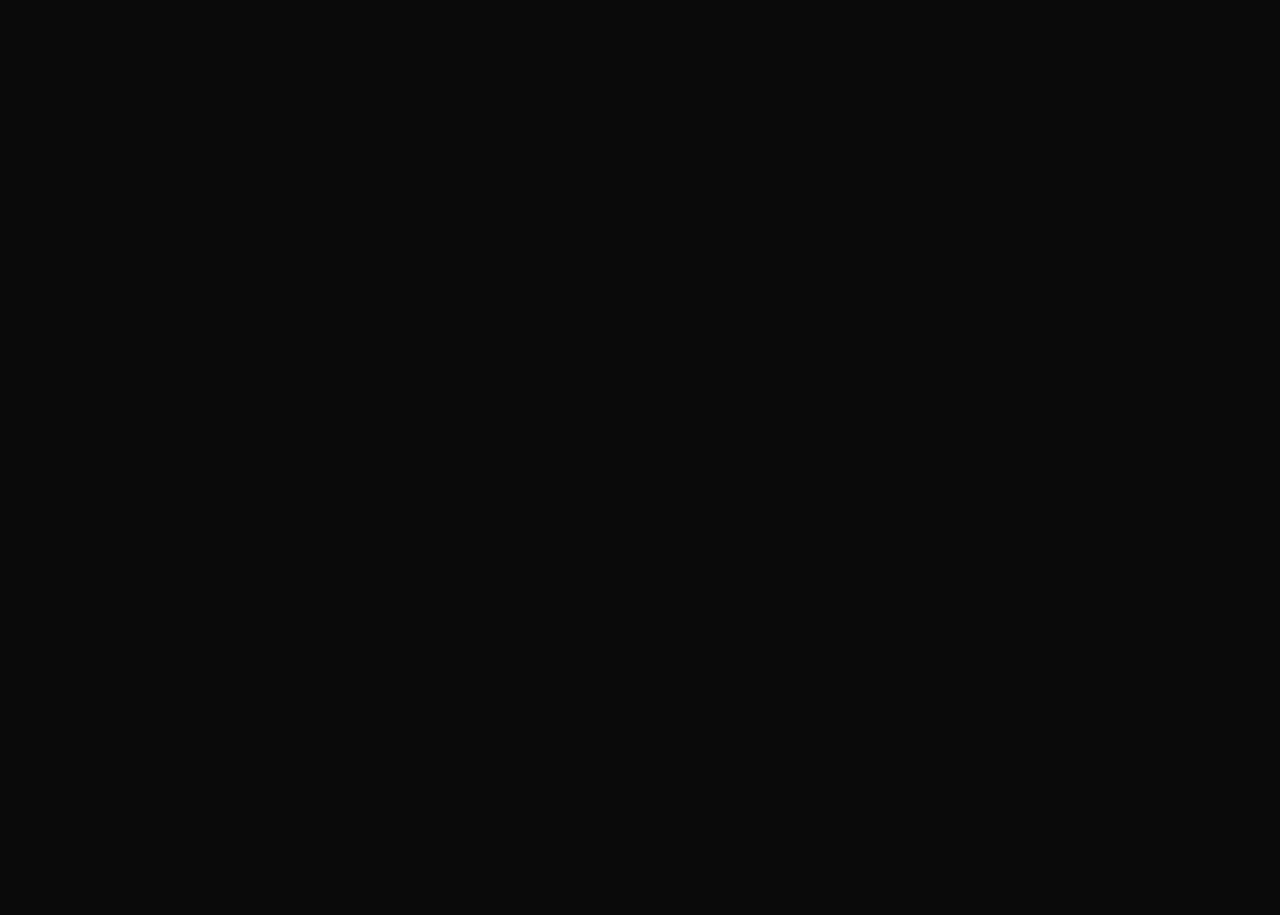
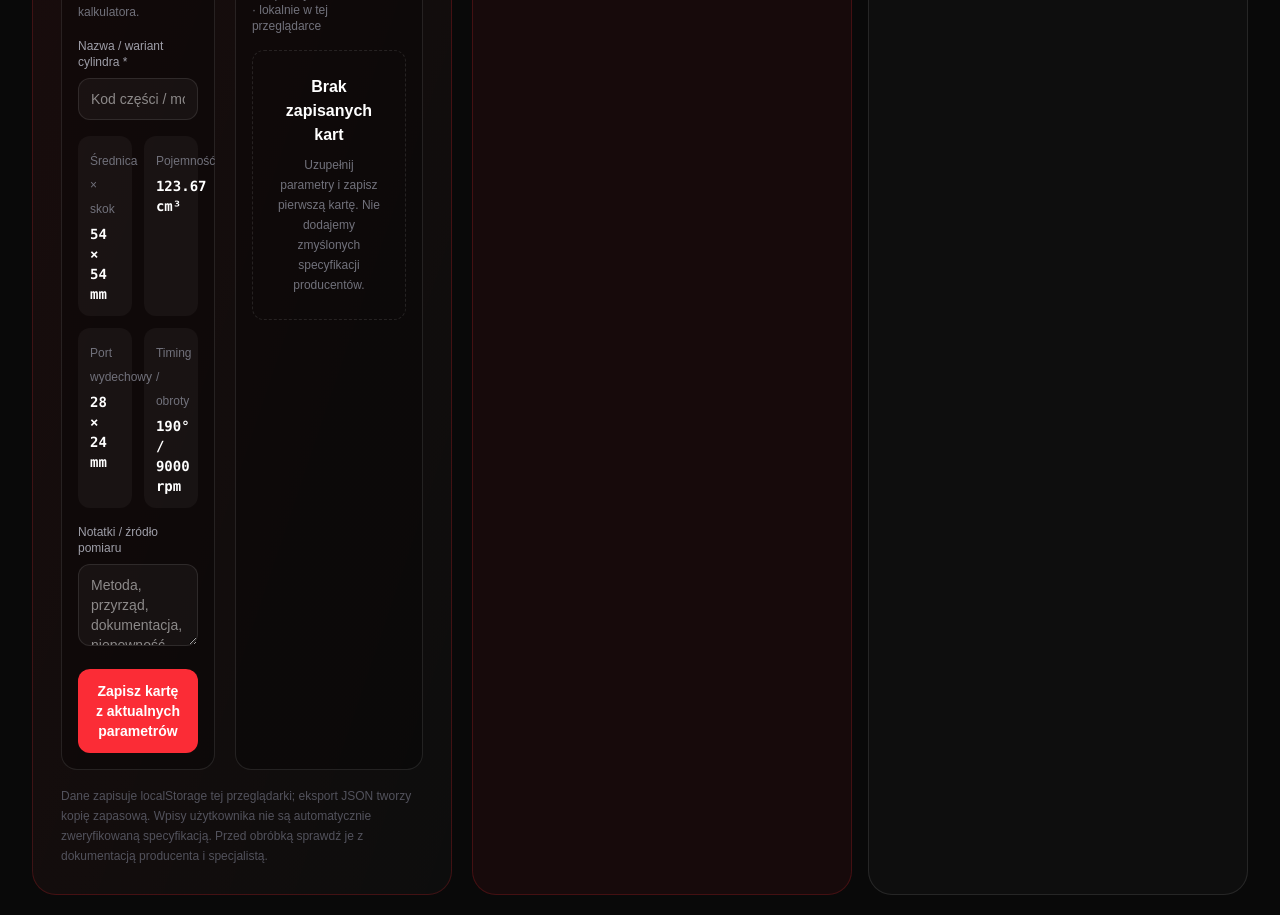
Before and after one commit to maker599/Motohub, a Next.js app: page /narzedzia/kalkulator in a window 1280 px wide. Shown: the part 2660-3575 px from the top of the page. Before the commit the page ends 2608 px from the top, so only its background shows below. Built offline with nearby package versions, Linux system fonts and the light colour scheme; no server answers.

Commit message:
Integrate cylinder measurement cards into 2T Exhaust Lab

```diff
--- a/app/narzedzia/kalkulator/page.tsx
+++ b/app/narzedzia/kalkulator/page.tsx
@@ -1,7 +1,7 @@
 'use client';
 
 import Link from "next/link";
-import { useMemo, useState } from "react";
+import { useEffect, useMemo, useState } from "react";
 import SiteNav from "../../SiteNav";
 
 type Inputs = {
@@ -27,10 +27,23 @@ const conePattern=(length:number,d1:number,d2:number)=>{
 };
 const label=(a:string,u:string,tip?:string)=><span className="mb-2 flex items-center justify-between text-xs font-medium text-zinc-400"><span className="flex items-center gap-1.5">{a}{tip&&<span title={tip} aria-label={tip} className="inline-flex h-4 w-4 cursor-help items-center justify-center rounded-full border border-white/15 text-[9px] font-bold text-zinc-500 hover:border-red-500/50 hover:text-red-400">?</span>}</span><span className="text-zinc-600">{u}</span></span>;
 
+type CylinderRecord = { id:string; name:string; bore:number; stroke:number; portDiameter:number; portHeight:number; exhaustOpen:number; rpm:number; notes:string; savedAt:string };
+const CYLINDER_STORAGE_KEY = "motohub-2t-lab-cylinders-v1";
+
 export default function ToolsPage(){
  const [i,setI]=useState(defaults);
  const [bend,setBend]=useState(0);
  const [bend2,setBend2]=useState(0);
+ const [cylinderName,setCylinderName]=useState("");
+ const [cylinderNotes,setCylinderNotes]=useState("");
+ const [savedCylinders,setSavedCylinders]=useState<CylinderRecord[]>([]);
+ const [cylindersLoaded,setCylindersLoaded]=useState(false);
+ const [cylinderNotice,setCylinderNotice]=useState("");
+ useEffect(()=>{try{const raw=window.localStorage.getItem(CYLINDER_STORAGE_KEY);if(raw){const parsed=JSON.parse(raw);if(Array.isArray(parsed))setSavedCylinders(parsed.filter((x):x is CylinderRecord=>x&&typeof x.id==="string"&&typeof x.name==="string"));}}catch{setCylinderNotice("Nie udało się odczytać lokalnego katalogu cylindrów.");}setCylindersLoaded(true);},[]);
+ useEffect(()=>{if(!cylindersLoaded)return;try{window.localStorage.setItem(CYLINDER_STORAGE_KEY,JSON.stringify(savedCylinders));}catch{setCylinderNotice("Brak miejsca na zapis. Wyeksportuj lub usuń część wpisów.");}},[savedCylinders,cylindersLoaded]);
+ const saveCylinderSnapshot=()=>{if(!cylinderName.trim()){setCylinderNotice("Wpisz nazwę wariantu cylindra przed zapisem.");return;}const record:CylinderRecord={id:typeof crypto!=="undefined"&&"randomUUID" in crypto?crypto.randomUUID():String(Date.now()),name:cylinderName.trim(),bore:i.bore,stroke:i.stroke,portDiameter:i.exhaustPortDiameter,portHeight:i.exhaustPortHeight,exhaustOpen:i.exhaustOpen,rpm:i.rpm,notes:cylinderNotes.trim(),savedAt:new Date().toISOString()};setSavedCylinders(current=>[record,...current]);setCylinderNotice("Zapisano kartę cylindra wraz z aktualnymi parametrami kalkulatora.");setCylinderName("");setCylinderNotes("");};
+ const applyCylinderSnapshot=(record:CylinderRecord)=>{setI(current=>({...current,bore:record.bore,stroke:record.stroke,exhaustPortDiameter:record.portDiameter,exhaustPortHeight:record.portHeight,headerDiameter:record.portDiameter,exhaustOpen:record.exhaustOpen,rpm:record.rpm}));setCylinderNotice("Wczytano parametry zapisanej karty do 2T Exhaust Lab.");};
+ const exportCylinderCatalog=()=>{const blob=new Blob([JSON.stringify({schemaVersion:1,exportedAt:new Date().toISOString(),items:savedCylinders},null,2)],{type:"application/json"});const url=URL.createObjectURL(blob);const a=document.createElement("a");a.href=url;a.download="motohub-karty-cylindrow.json";a.click();URL.revokeObjectURL(url);setCylinderNotice("Wyeksportowano lokalny katalog kart cylindrów.");};
  const set=(k:keyof Inputs,v:string)=>setI(x=>({...x,[k]:v===""?0:Number(v)}));
  const r=useMemo(()=>{
   const wave=Math.sqrt(Math.max(.1,i.gamma)*287*(i.egt+273.15));
@@ -288,6 +301,21 @@ export default function ToolsPage(){
     <div className="rounded-3xl border border-white/10 bg-black/20 p-5"><h2 className="font-bold">Model i założenia</h2><p className="mt-2 text-sm leading-6 text-zinc-400">Długość akustyczna jest tu traktowana jako model orientacyjny. Rzeczywista długość strojenia zależy m.in. od temperatury wzdłuż wydechu, prędkości dźwięku, korekty efektywnej długości oraz geometrii portu. Rozwinięcia blach są geometrią wykonawczą dla przyjętych wymiarów, ale nie są certyfikowanym projektem silnika.</p><p className="mt-3 text-xs text-zinc-600">Model nie jest pełną symulacją 1D gas-dynamics: temperatura wzdłuż układu, straty, korekta efektywnej długości, tłumik i dokładny kształt portu wymagają dalszej walidacji.</p></div>
    </section>
 
+  <section id="warsztat-cylindra" className="mt-8 rounded-3xl border border-red-500/20 bg-gradient-to-br from-red-500/[.07] to-white/[.02] p-5 sm:p-7">
+   <div className="flex flex-wrap items-start justify-between gap-4"><div><p className="text-[10px] font-black uppercase tracking-[.25em] text-red-400">Zintegrowany warsztat 2T</p><h2 className="mt-2 text-2xl font-black">Karty cylindrów i pomiary</h2><p className="mt-2 max-w-3xl text-sm leading-6 text-zinc-400">Karta jest częścią kalkulatora. Zapisujesz bieżące parametry, wracasz do wariantu i wczytujesz dane bez ponownego przepisywania.</p></div><button type="button" onClick={exportCylinderCatalog} className="rounded-full border border-white/15 px-4 py-2 text-sm font-semibold hover:bg-white/[.06]">Eksportuj karty JSON</button></div>
+   <div className="mt-5 grid gap-5 lg:grid-cols-[.9fr_1.1fr]">
+    <div className="rounded-2xl border border-white/10 bg-black/25 p-4"><h3 className="font-bold">Aktualna karta pomiarowa</h3><p className="mt-1 text-xs leading-5 text-zinc-500">Dane są pobierane z pól powyższego kalkulatora.</p>
+     <label className="mt-4 block"><span className="mb-2 block text-xs text-zinc-400">Nazwa / wariant cylindra *</span><input value={cylinderName} onChange={e=>setCylinderName(e.target.value)} placeholder="Kod części / model / rewizja" className="w-full rounded-xl border border-white/10 bg-white/[.04] px-3 py-2.5 text-sm outline-none focus:border-red-500/50"/></label>
+     <div className="mt-4 grid grid-cols-2 gap-3">{[[ "Średnica × skok",round(i.bore,2)+" × "+round(i.stroke,2)+" mm"],["Pojemność",round(r.disp,2)+" cm³"],["Port wydechowy",round(i.exhaustPortDiameter,2)+" × "+round(i.exhaustPortHeight,2)+" mm"],["Timing / obroty",round(i.exhaustOpen,1)+"° / "+round(i.rpm)+" rpm"]].map(([name,value])=><div key={name} className="rounded-xl bg-white/[.04] p-3"><span className="text-xs text-zinc-500">{name}</span><p className="mt-1 font-mono text-sm font-bold">{value}</p></div>)}</div>
+     <label className="mt-4 block"><span className="mb-2 block text-xs text-zinc-400">Notatki / źródło pomiaru</span><textarea value={cylinderNotes} onChange={e=>setCylinderNotes(e.target.value)} rows={3} placeholder="Metoda, przyrząd, dokumentacja, niepewność…" className="w-full rounded-xl border border-white/10 bg-white/[.04] px-3 py-2.5 text-sm outline-none focus:border-red-500/50"/></label>
+     <button type="button" onClick={saveCylinderSnapshot} className="mt-4 w-full rounded-xl bg-red-500 px-4 py-3 text-sm font-bold hover:bg-red-400">Zapisz kartę z aktualnych parametrów</button>{cylinderNotice&&<p role="status" className="mt-3 text-xs leading-5 text-zinc-300">{cylinderNotice}</p>}
+    </div>
+    <div className="rounded-2xl border border-white/10 bg-black/25 p-4"><div className="flex items-center justify-between gap-3"><div><h3 className="font-bold">Katalog zapisanych cylindrów</h3><p className="mt-1 text-xs text-zinc-500">{savedCylinders.length} zapisanych kart · lokalnie w tej przeglądarce</p></div><span className="rounded-full border border-white/10 px-3 py-1 text-xs text-zinc-400">2T Lab</span></div>
+     {savedCylinders.length===0?<div className="mt-4 rounded-xl border border-dashed border-white/10 p-6 text-center"><p className="font-semibold">Brak zapisanych kart</p><p className="mt-2 text-xs leading-5 text-zinc-500">Uzupełnij parametry i zapisz pierwszą kartę. Nie dodajemy zmyślonych specyfikacji producentów.</p></div>:<div className="mt-4 space-y-3">{savedCylinders.map(record=><article key={record.id} className="rounded-xl border border-white/10 bg-white/[.025] p-4"><div className="flex flex-wrap items-start justify-between gap-3"><div><h4 className="font-bold">{record.name}</h4><p className="mt-1 text-xs text-zinc-500">{new Date(record.savedAt).toLocaleString("pl-PL")}</p><p className="mt-2 font-mono text-xs text-zinc-300">{record.bore} × {record.stroke} mm · {round(Math.PI/4*record.bore*record.bore*record.stroke/1000,2)} cm³ · port {record.portDiameter} × {record.portHeight} mm</p>{record.notes&&<p className="mt-2 text-xs leading-5 text-zinc-400">{record.notes}</p>}</div><div className="flex gap-2"><button type="button" onClick={()=>applyCylinderSnapshot(record)} className="rounded-full bg-white px-3 py-2 text-xs font-bold text-black">Wczytaj</button><button type="button" onClick={()=>setSavedCylinders(items=>items.filter(item=>item.id!==record.id))} className="rounded-full border border-white/10 px-3 py-2 text-xs text-zinc-400 hover:text-red-300">Usuń</button></div></div></article>)}</div>}
+    </div>
+   </div><p className="mt-4 text-xs leading-5 text-zinc-600">Dane zapisuje localStorage tej przeglądarki; eksport JSON tworzy kopię zapasową. Wpisy użytkownika nie są automatycznie zweryfikowaną specyfikacją. Przed obróbką sprawdź je z dokumentacją producenta i specjalistą.</p>
+  </section>
+
   <section className="mt-8 grid gap-4 md:grid-cols-2">
    <Link href="/narzedzia/tuning-2t" className="group rounded-3xl border border-red-500/20 bg-red-500/[.06] p-5 transition hover:border-red-500/40 hover:bg-red-500/[.09]">
     <p className="text-[10px] font-bold uppercase tracking-[.2em] text-red-400">Moduł 2T</p><h2 className="mt-1 text-xl font-bold">Analizator tuningu 2T →</h2><p className="mt-2 text-sm leading-6 text-zinc-400">Osobny kalkulator parametrów silnika, przepływu, warunków atmosferycznych i orientacyjnej estymacji mocy.</p>
```
